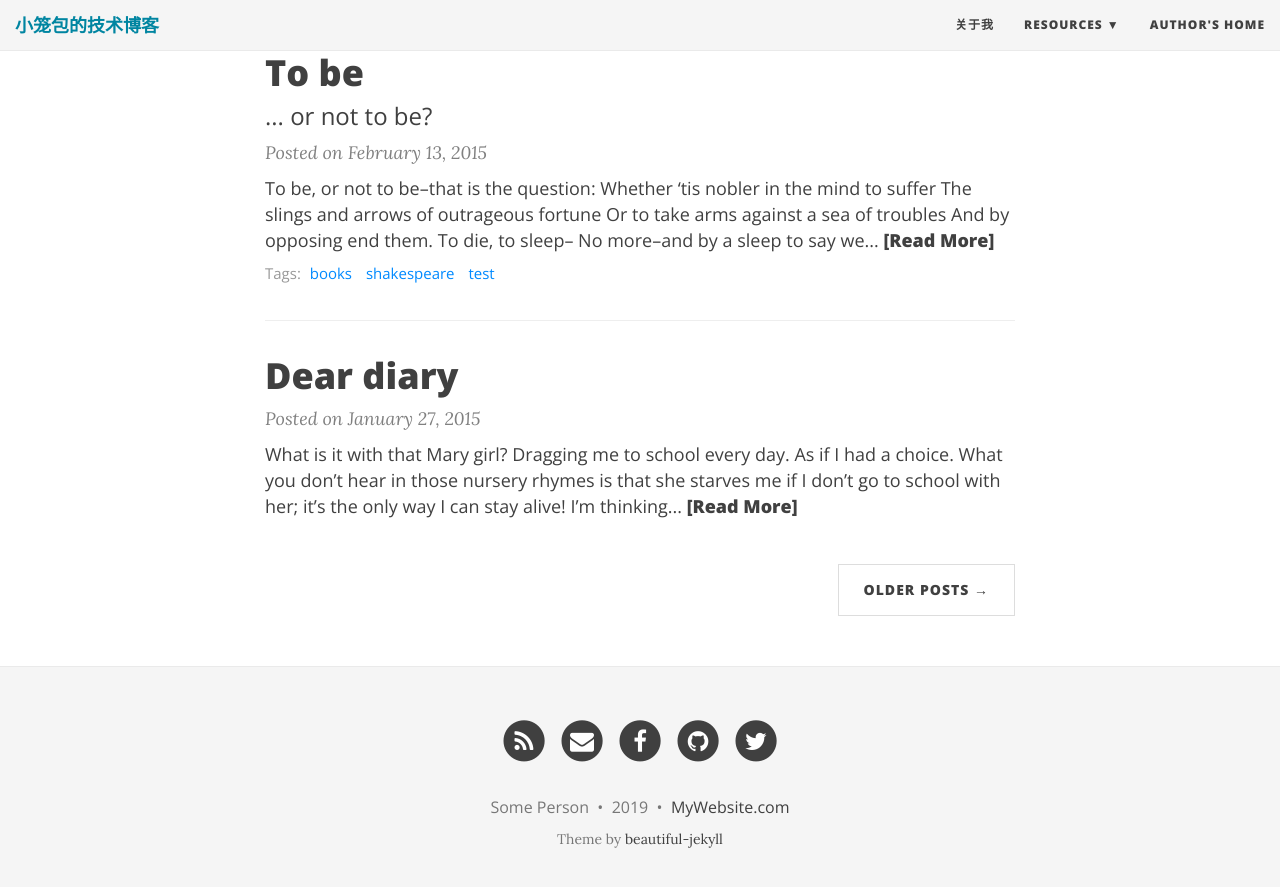
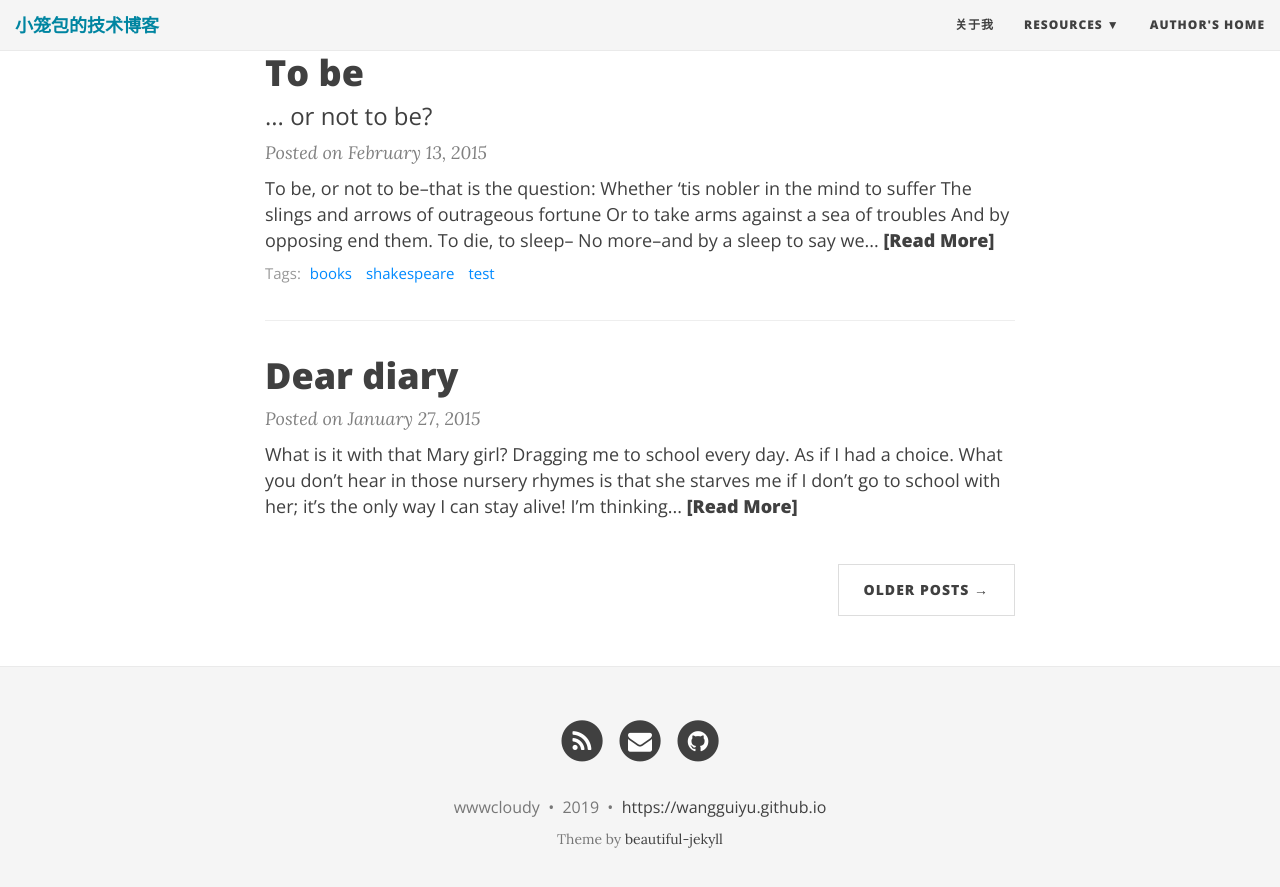
Before and after one commit to wangguiyu/wangguiyu.github.io, a Jekyll site: the page built from index.html, in a window 1280 px wide and 900 px high, scrolled down 1149 px. Shown: the top 887 px of the window. Built offline with Jekyll 4.4.1, drawn with Linux system fonts in a browser that asks for light colours; nearby versions of some CDN libraries; the list of posts is cut into pages by our own code.

Commit message:
Update _config.yml

```diff
--- a/_config.yml
+++ b/_config.yml
@@ -60,7 +60,7 @@ footer-link-col: "#404040"
 # Change all these values or delete the ones you don't want.
 # Important: you must keep the "name" parameter, everything else you can remove
 author:
-  name: Some Person
+  name: wwwcloudy
 
 # Select your active Social Network Links.
 # Uncomment the links you want to show in the footer and add your information to each link.
@@ -68,10 +68,10 @@ author:
 # If you want to add a new link that isn't here, you'll need to also edit the file _data/SocialNetworks.yml
 social-network-links:
   rss: true
-  email: "someone@example.com"
-  facebook: deanattali
-  github: daattali
-  twitter: daattali
+  email: "guiyu_2008@163.com"
+#  facebook: deanattali
+  github: wangguiyu
+#  twitter: daattali
 #  reddit: yourname
 #  linkedin: daattali
 #  xing: yourname
@@ -87,13 +87,13 @@ social-network-links:
 
 # Select which share links to show in posts
 share-links-active:
-  twitter: true
-  facebook: true
-  linkedin: true
+  #twitter: true
+  #facebook: true
+  #linkedin: true
 
 # How to display the link to the website in the footer
 # Remove this if you don't want a link in the footer
-url-pretty: "MyWebsite.com" # eg. "deanattali.com/beautiful-jekyll"
+url-pretty: "https://wangguiyu.github.io" # eg. "deanattali.com/beautiful-jekyll"
 
 # --- Web Statistics Section --- #
 
```
